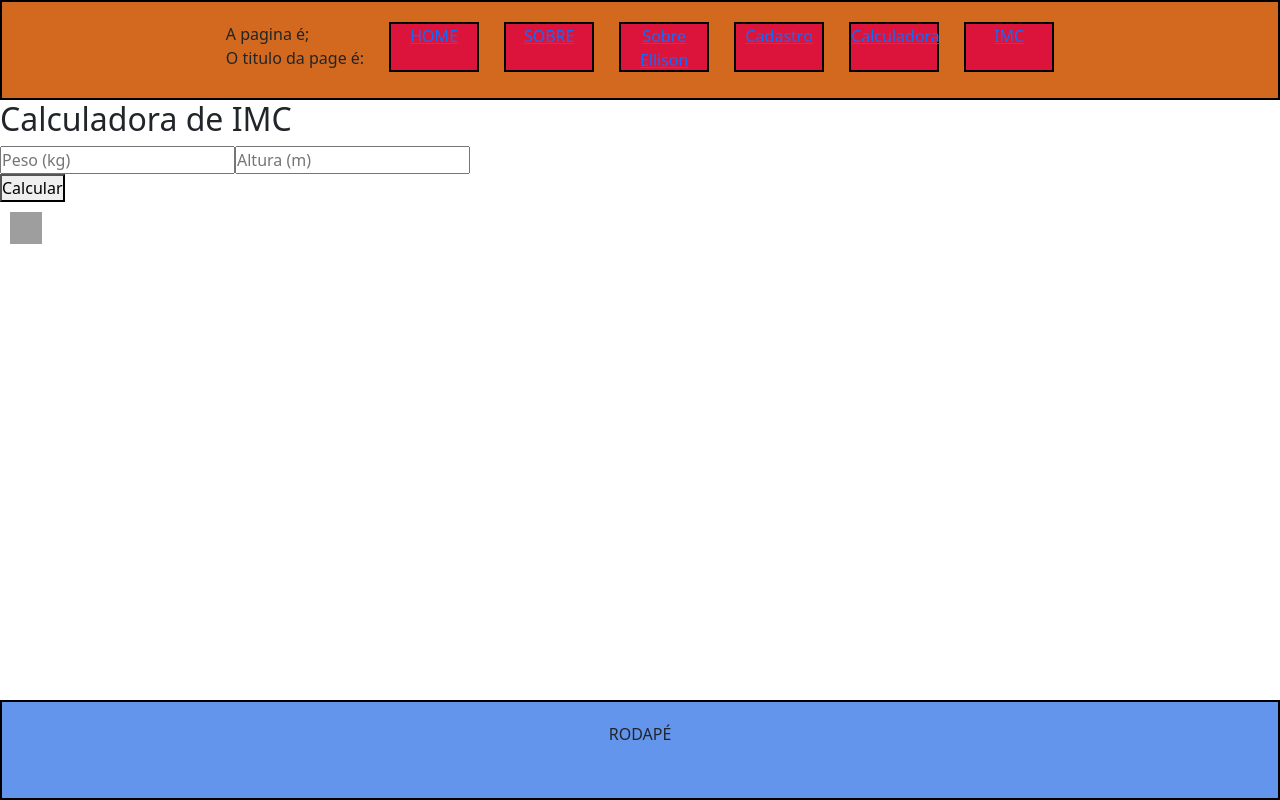
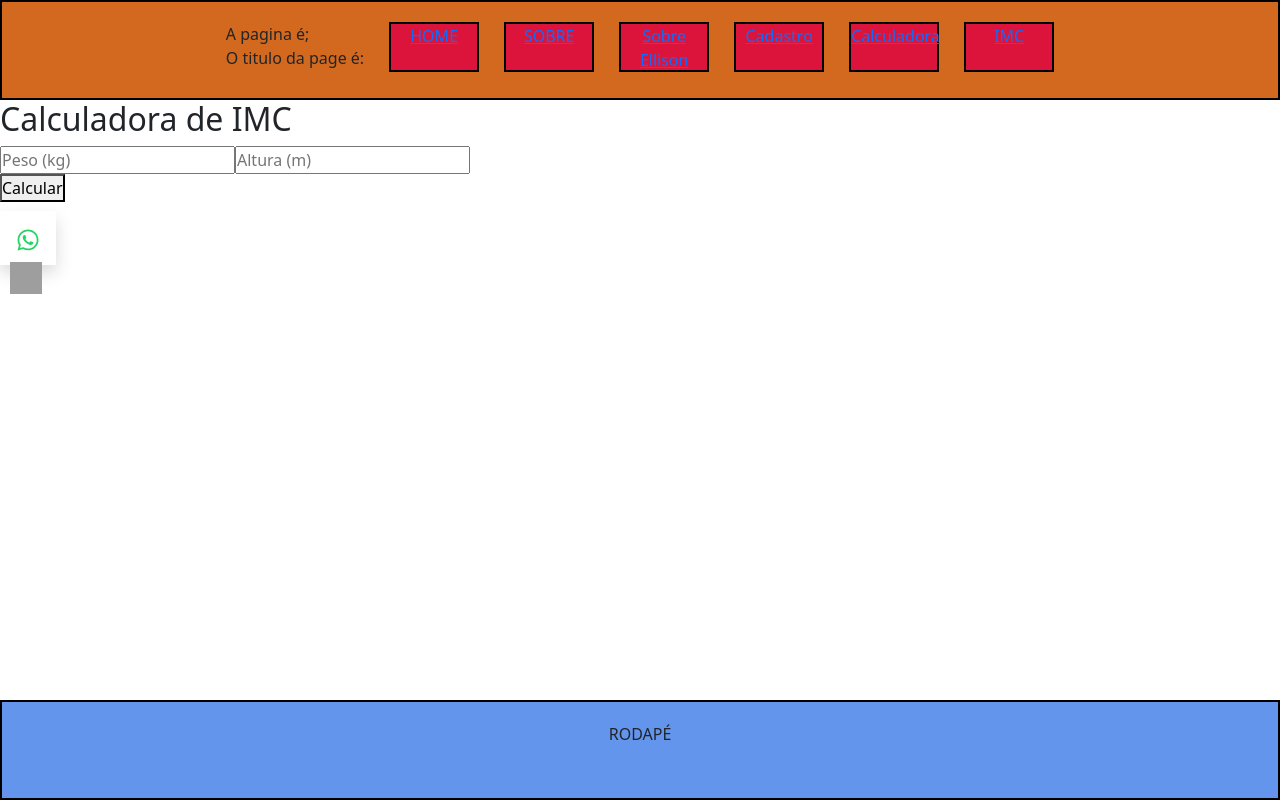
Before and after one commit to ellisonerick/Projetos-React, a React (Vite) app in the folder myproject/: page /imc in a window 1280 px wide. Built offline with nearby package versions, Linux system fonts and the light colour scheme; grey boxes are pictures that could not be loaded.

Commit message:
Adicionando link para WhatsApp

```diff
--- a/myproject/package.json
+++ b/myproject/package.json
@@ -15,6 +15,7 @@
     "bootstrap": "^5.3.6",
     "react": "^18.3.1",
     "react-dom": "^18.3.1",
+    "react-icons": "^5.5.0",
     "react-router-dom": "^7.6.0",
     "reactstrap": "^9.2.3"
   },
--- a/myproject/src/pages/IMC.tsx
+++ b/myproject/src/pages/IMC.tsx
@@ -1,6 +1,7 @@
 import { useState } from "react";
 import Cabe from "../componentes/cabecalho";
 import Roda from "../componentes/rodape";
+import { FaWhatsapp } from 'react-icons/fa'
 import '../estilo/estilo.css'
 
 function CalculoIMC(){
@@ -66,6 +67,10 @@ function CalculoIMC(){
         setAltura(valor);
     }};
 
+        const phoneNumber = "5514996988820";
+        const defaultMsg = encodeURIComponent("Olá! Encontrei sua calculadora de IMC e gostaria de conversar.");
+        const whatsappLink = `https://wa.me/${phoneNumber}?text=${defaultMsg}`;
+
     return(
         <div>
             <Cabe/>
@@ -88,6 +93,18 @@ function CalculoIMC(){
                     {resultado && <p className="resultado">{resultado}</p>}
                 </div>
                 <div>
+                     <div className="social-links flex justify-center gap-4 mt-4">
+                        {/* WhatsApp */}
+                        <a
+                        href={whatsappLink}
+                        target="_blank"
+                        rel="noopener noreferrer"
+                        aria-label="WhatsApp"
+                        className="p-3 rounded-full bg-green-500 hover:bg-green-600 text-white shadow transition"
+                        >
+                        <FaWhatsapp size={24} color="#25D366"/>
+                        </a>
+                        </div>
                     <a
                         href="https://www.linkedin.com/in/ellisonerick/"
                         target="_blank"
```
Also changed, not shown: 1 other file (tests, documents, lock files or other folders).
